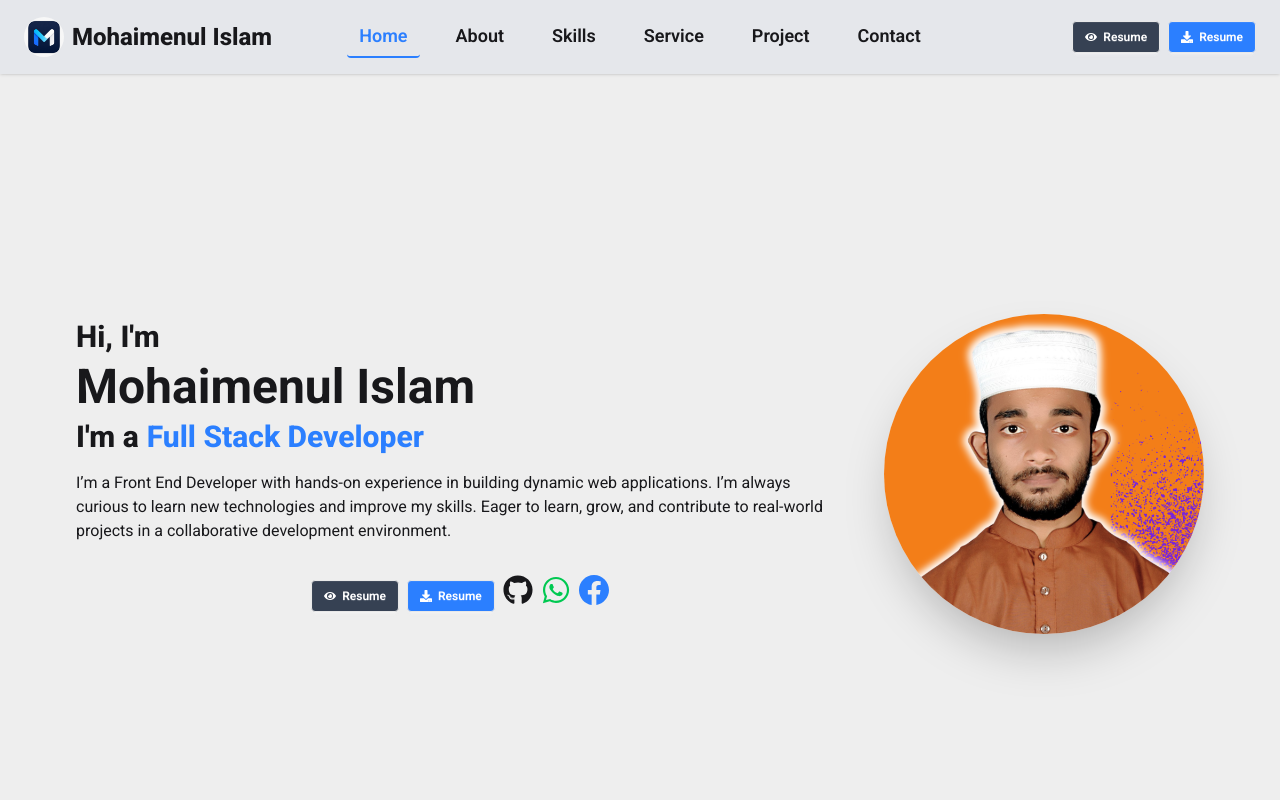
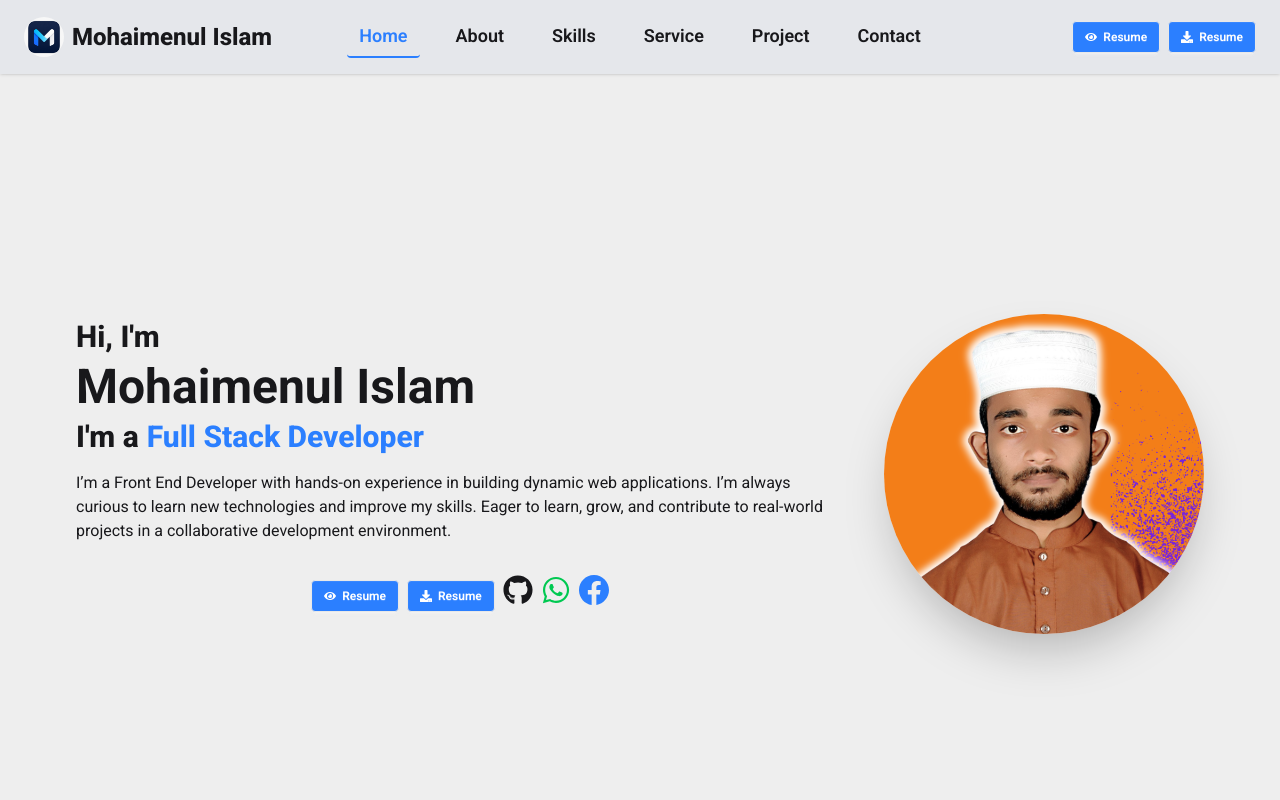
Before and after one commit to mdsheikhmohaimenulislam/portfolio, a React (Vite) app: page / in a window 1280 px wide. Shown: the top 800 px of the page. Built offline with nearby package versions, Linux system fonts and the light colour scheme.

Commit message:
update portfolio with projects, contact and UI improvements

```diff
--- a/src/Components/Banner/CV.jsx
+++ b/src/Components/Banner/CV.jsx
@@ -1,7 +1,7 @@
 import { FaEye, FaDownload } from "react-icons/fa";
 
 export default function CV() {
-  const pdfUrl = "/public/MohaimenulIslam res(Full Stack Web Developer).pdf";
+  const pdfUrl = "/MohaimenulIslam_res(Full_Stack_Web_Developer).pdf";
 
   return (
     <div className="flex items-center gap-2">
@@ -9,7 +9,7 @@ export default function CV() {
         href={pdfUrl}
         target="_blank"
         rel="noopener noreferrer"
-        className="btn btn-sm bg-gray-700 text-white hover:bg-gray-800"
+        className="btn btn-sm bg-blue-500 text-white hover:bg-blue-600"
       >
         <FaEye />
         Resume
```
Also changed, not shown: 1 other file (tests, documents, lock files or other folders).
